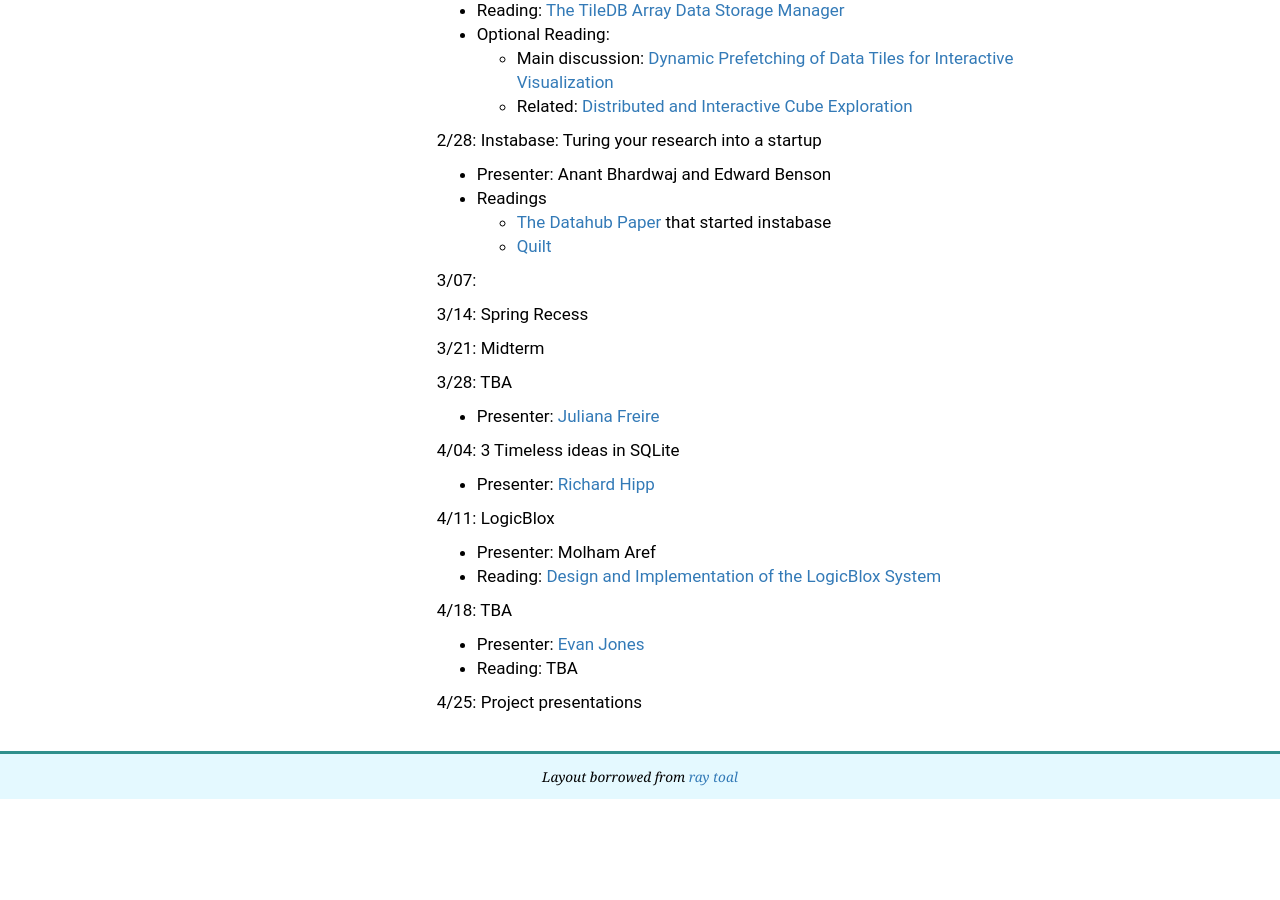
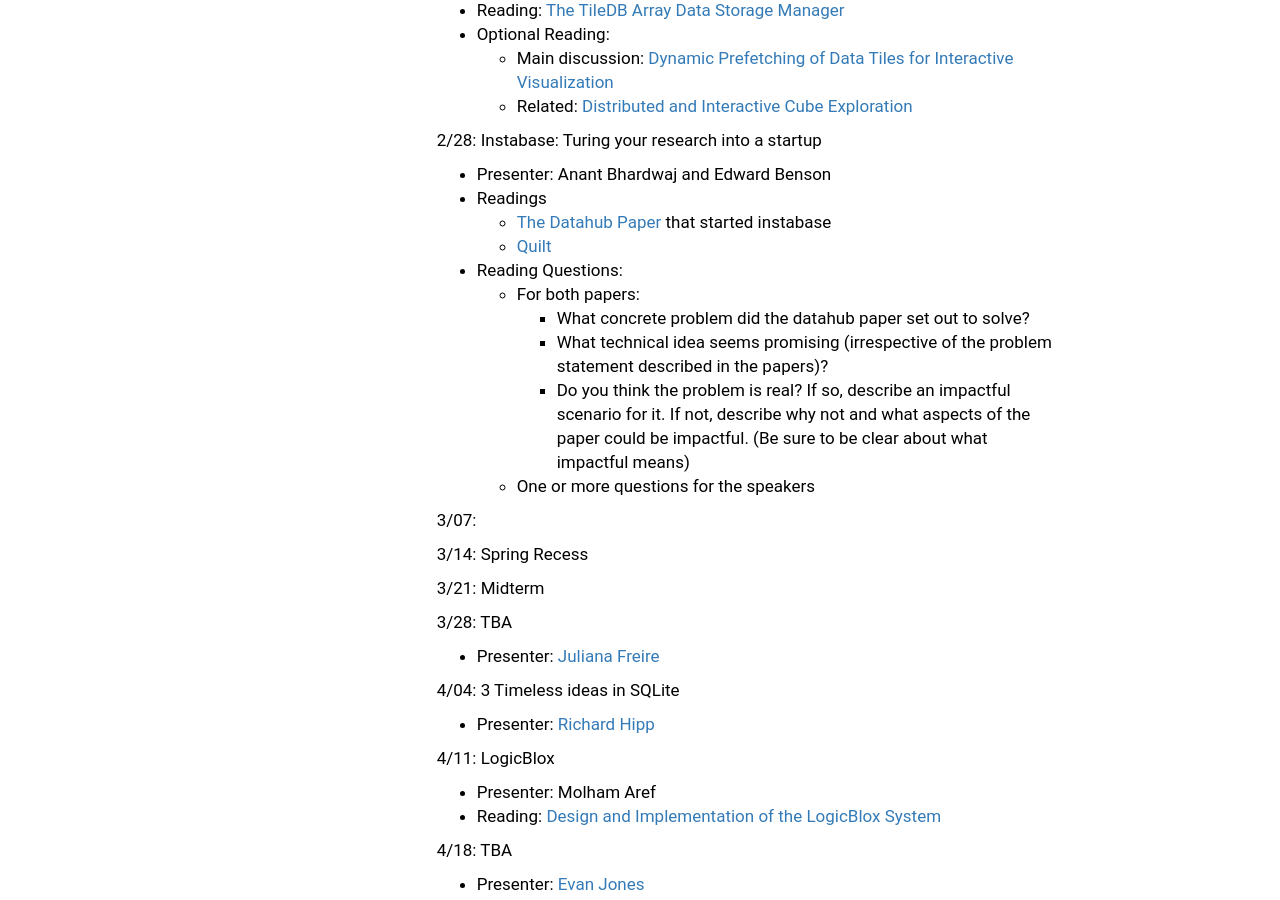
Before and after one commit to columbiadb/columbiadb.github.io, a Jekyll site: the page built from index.md, in a window 1280 px wide and 900 px high, scrolled down 2283 px. Built offline with Jekyll 4.4.1, drawn with Linux system fonts in a browser that asks for light colours; before the commit the page ends 3082 px from its top, so only the background shows below that.

Commit message:
lazy commit msg

```diff
--- a/index.md
+++ b/index.md
@@ -90,6 +90,13 @@
 * Readings
   * [The Datahub Paper](http://db.csail.mit.edu/pubs/datahubcidr.pdf) that started instabase
   * [Quilt](http://edwardbenson.com/papers/uist2014-spreadsheet-driven-web-apps.pdf)
+* Reading Questions:
+  * For both papers:
+    * What concrete problem did the datahub paper set out to solve?
+    * What technical idea seems promising (irrespective of the problem statement described in the papers)?
+    * Do you think the problem is real?  If so, describe an impactful scenario for it.  If not, describe why not and what aspects of the paper could be impactful.  (Be sure to be clear about what impactful means)
+  * One or more questions for the speakers
+
 
 3/07:
 
```
